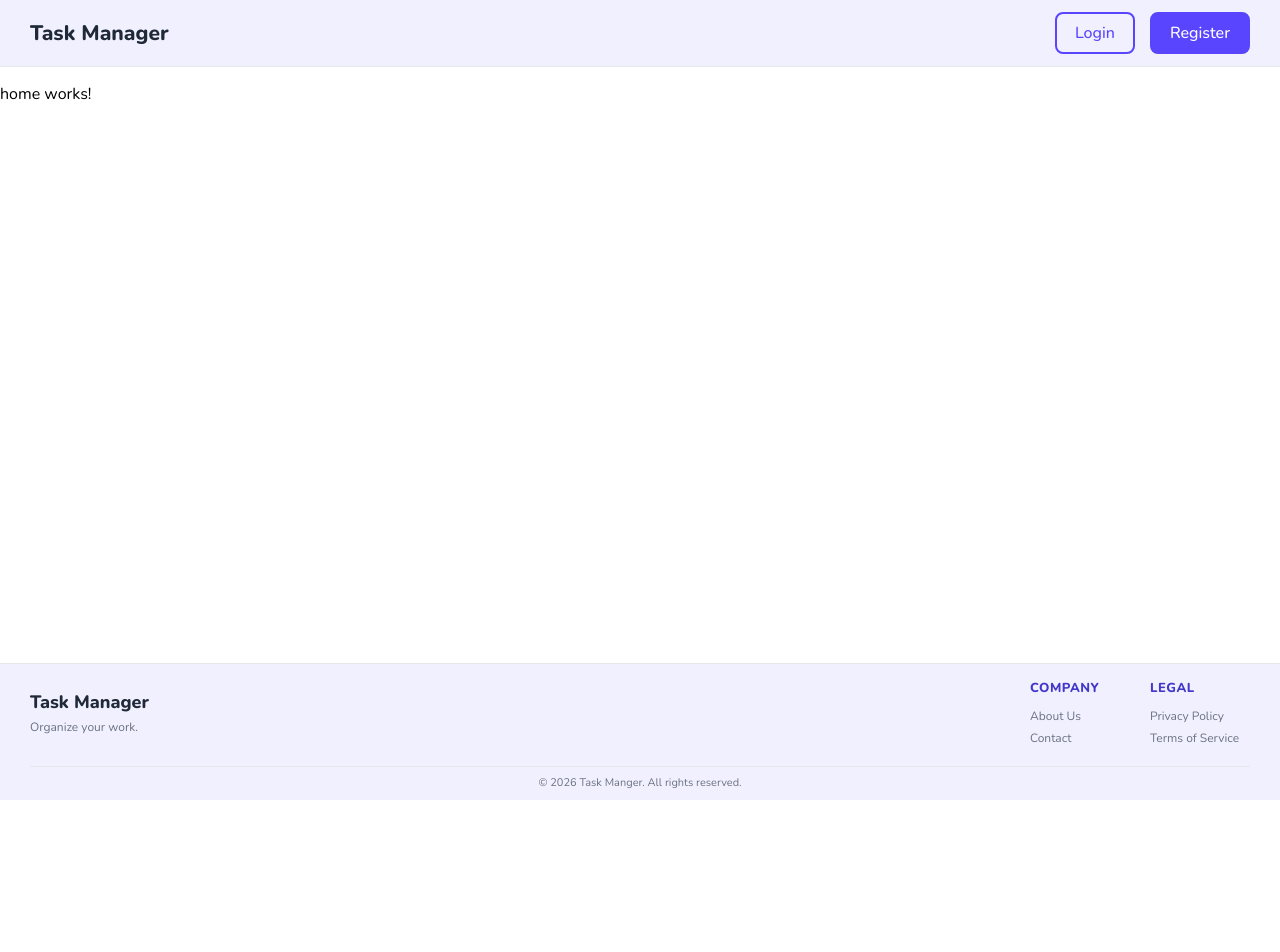
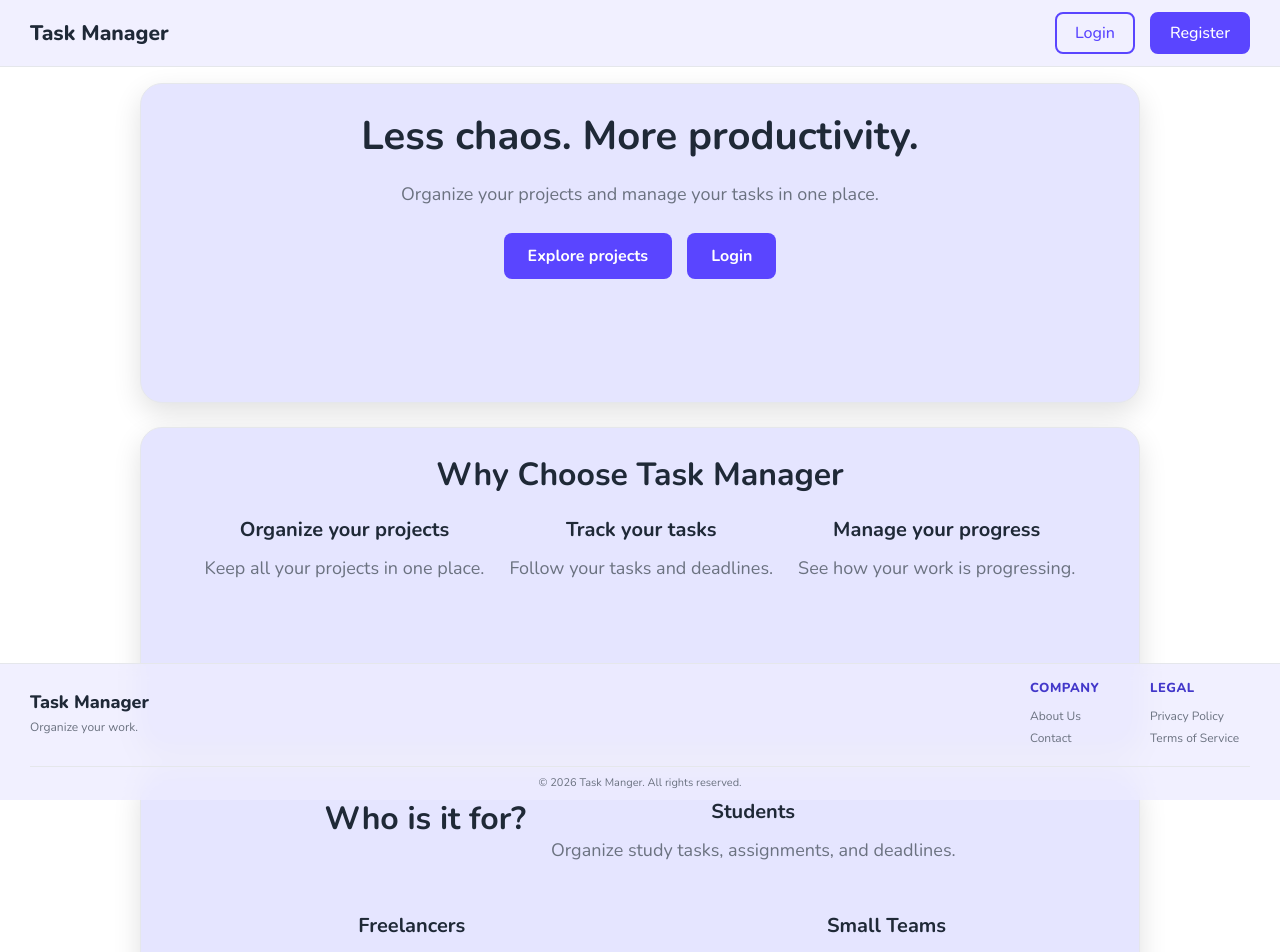
Before and after one commit to Ina2118/task-manager, an Angular app: page / in a window 1280 px wide. Shown: the top 952 px of the page. Before the commit the page ends 800 px from the top, so only its background shows below. Built offline with nearby package versions, Linux system fonts and the light colour scheme.

Commit message:
Add enter animation and improve HTML structure

```diff
--- a/src/app/features/home/home.css
+++ b/src/app/features/home/home.css
@@ -0,0 +1,168 @@
+/* HOME PAGE */
+.home-page-container {
+    box-sizing: border-box;
+    width: 100%;
+    padding: 0 16px 150px;
+    text-align: center;
+}
+
+.stack-section {
+    box-sizing: border-box;
+    width: min(100%, 1000px);
+    min-height: 320px;
+    margin: 0 auto 24px;
+    padding: 28px;
+    background-color:#E5E5FF;
+    border: 1px solid var(--tm-border);
+    border-radius: 22px;
+    box-shadow: 0 10px 28px rgba(0, 0, 0, 0.12);
+    position: sticky;
+}
+
+.home-page-container > section:nth-child(1){
+    z-index: 1;
+    top: 16px;
+    margin-top: 16px;
+}
+
+.home-page-container > section:nth-child(2){
+    z-index: 2;
+    top: 20px;
+}
+
+.home-page-container > section:nth-child(3){
+    z-index: 3;
+    top: 60px;
+}
+
+.home-page-container > section:nth-child(4){
+    z-index: 4;
+    top: 80px;
+}
+
+.home-page-container > section:nth-child(5){
+    z-index: 5;
+    top: 100px;
+}
+
+.home-btn {
+    display: flex;
+    justify-content: center;
+    gap: 15px;
+    flex-wrap: wrap;
+}
+
+.home-page-container h1,
+.home-page-container h2,
+.home-page-container h3 {
+    color: var(--tm-text);
+    font-weight: 700;
+    line-height: 1.2;
+    text-align: center;
+}
+
+.home-page-container h1 {
+    font-size: 40px;
+    margin: 0 0 20px;
+}
+
+.home-page-container h2 {
+    font-size: 32px;
+    margin: 0 0 24px;
+}
+
+.home-page-container h3 {
+    font-size: 20px;
+    margin: 0 0 12px;
+}
+
+.home-page-container p {
+    color: var(--tm-text-secondary);
+    font-size: 18px;
+    line-height: 1.6;
+    margin: 0 0 24px;
+    text-align: center;
+}
+
+.home a {
+    padding: 12px 24px;
+}
+
+.home a,
+.cta-section a {
+    display: inline-block;
+    background-color: var(--tm-btn-primary);
+    color: white;
+    text-decoration: none;
+    border-radius: 8px;
+    font-weight: 700;
+    transition: background-color 0.2s ease, transform 0.2s ease;
+}
+
+.features-list,
+.target-audience-list {
+    display: flex;
+    gap: 25px;
+    justify-content: center;
+    align-items: stretch;
+    flex-wrap: wrap;
+}
+
+.cta-section a {
+    padding: 14px 28px;
+}
+
+.home a:hover,
+.cta-section a:hover {
+    background-color: var(--tm-btn-primary-hover);
+    transform: translateY(-3px);
+}
+
+@keyframes sectionReveal {
+    from {
+        opacity: 0;
+        transform: translateY(40px);
+    }
+
+    to {
+        opacity: 1;
+        transform: translateY(0);
+    }
+}
+
+.section-enter {
+    animation: sectionReveal 0.8s ease-out;
+}
+
+@media (max-width: 600px) {
+    .home-page-container {
+        padding: 0 12px 300px;
+    }
+
+    .stack-section {
+        min-height: 280px;
+        padding: 20px;
+    }
+
+    .home-page-container h1 {
+        font-size: 32px;
+    }
+
+    .home-page-container h2 {
+        font-size: 27px;
+    }
+
+    .home-page-container h3 {
+        font-size: 19px;
+    }
+
+    .home-page-container p {
+        font-size: 16px;
+    }
+
+    .features-list,
+    .target-audience-list {
+        flex-direction: column;
+        gap: 20px;
+    }
+}
--- a/src/app/features/home/home.html
+++ b/src/app/features/home/home.html
@@ -1 +1,114 @@
-<p>home works!</p>
+<main class="home-page-container">
+
+    <section class="home stack-section" #homeSection>
+        @if (homeVisible()){
+            <div animate.enter="section-enter">
+                <h1>Less chaos. More productivity.</h1>
+                <p>Organize your projects and manage your tasks in one place.</p>
+                <div class="home-btn">
+                    <a routerLink="/projects">Explore projects</a>
+                    <a routerLink="/login">Login</a>
+                </div>
+            </div>
+        }
+    </section>
+
+    <section class="features stack-section" #featuresSection>
+        @if (featuresVisible()) {
+            <div animate.enter="section-enter">
+                <h2>Why Choose Task Manager</h2>
+
+
+                <div class="features-list">
+                    <article class="features-card">
+                        <h3>Organize your projects</h3>
+                        <p>Keep all your projects in one place.</p>
+                    </article>
+
+                    <article class="features-card">
+                        <h3>Track your tasks</h3>
+                        <p>Follow your tasks and deadlines.</p>
+                    </article>
+
+                    <article class="features-card">
+                        <h3>Manage your progress</h3>
+                        <p>See how your work is progressing.</p>
+                    </article>
+                </div>
+            </div>
+        }
+    </section>
+
+    <section class="target-audience stack-section" #targetAudienceSection>
+        @if (targetVisible()){
+            <div animate.enter="section-enter">
+                <div class="target-audience-list">
+                    <h2>Who is it for?</h2>
+                    <article class="target-audience-card">
+                        <h3>Students</h3>
+                        <p>Organize study tasks, assignments, and deadlines.</p>
+                    </article>
+
+                    <article class="target-audience-card">
+                        <h3>Freelancers</h3>
+                        <p>Manage multiple projects and keep track of their progress.</p>
+                    </article>
+
+                    <article class="target-audience-card">
+                        <h3>Small Teams</h3>
+                        <p>Work together and keep tasks organized in one place.</p>
+                    </article>
+                </div>
+            </div>
+        }
+    </section>
+
+    <section class="what-you-can-do stack-section" #whatYouCanDoSection>
+    @if (whatYouCanDoVisible()){
+        <div animate.enter="section-enter">
+            <h2>What Can You Do with Task Manager?</h2>
+            <p class="section-description">
+                Everything you need to stay organized and productive.
+            </p>
+
+            <div class="what-you-can-do-list">
+                <article class="what-you-can-do-card">
+                    <h3>Create and Manage Projects</h3>
+                    <p>Create projects, edit their details and keep all your work organized.</p>
+                </article>
+
+            <article class="what-you-can-do-card">
+                <h3>Manage Tasks</h3>
+                <p>Add tasks, update them and organize your work into smaller steps.</p>
+            </article>
+
+            <article class="what-you-can-do-card">
+                <h3>Set Deadlines and Priorities</h3>
+                <p>Keep track of important deadlines and decide what needs attention first.</p>
+            </article>
+
+            <article class="what-you-can-do-card">
+                <h3>Track Your Progress</h3>
+                <p>Monitor your projects and completed tasks from your dashboard.</p>
+            </article>
+
+            <article class="what-you-can-do-card">
+                <h3>Personal Workspace</h3>
+                <p>Access your own projects and manage your tasks in one personal space.</p>
+            </article>
+        </div>
+    </div>
+}
+</section>
+
+<section class="cta-section stack-section" #ctaSection>
+    @if (ctaVisible()){
+        <div animate.enter="section-enter">
+            <h2>Ready to Get Organized?</h2>
+            <p>Start managing your projects and tasks today!</p>
+
+            <a routerLink="/register">Create Your Account</a>
+        </div>
+    }
+</section>
+</main>
--- a/src/app/features/home/home.ts
+++ b/src/app/features/home/home.ts
@@ -1,9 +1,77 @@
-import { Component } from '@angular/core';
+import { Component, AfterViewInit, OnDestroy, ViewChild, ElementRef, signal } from '@angular/core';
+import { RouterLink } from '@angular/router';
 
 @Component({
-  imports: [],
+  imports: [RouterLink],
   selector: 'app-home',
   styleUrl: './home.css',
   templateUrl: './home.html',
 })
-export class Home {}
+export class Home implements AfterViewInit, OnDestroy {
+
+  @ViewChild('homeSection')
+  homeSection!: ElementRef<HTMLElement>;
+
+  @ViewChild('featuresSection')
+  featuresSection!: ElementRef<HTMLElement>;
+
+  @ViewChild('targetAudienceSection')
+  targetAudienceSection!: ElementRef<HTMLElement>;
+
+  @ViewChild('whatYouCanDoSection')
+  whatYouCanDoSection!: ElementRef<HTMLElement>;
+
+  @ViewChild('ctaSection')
+  ctaSection!: ElementRef<HTMLElement>;
+
+  homeVisible = signal(false);
+  featuresVisible = signal(false);
+  targetVisible = signal(false);
+  whatYouCanDoVisible = signal(false);
+  ctaVisible = signal(false);
+
+
+  private observer?: IntersectionObserver;
+
+  ngAfterViewInit(): void {
+
+    const sections = [
+      this.homeSection.nativeElement,
+      this.featuresSection.nativeElement,
+      this.targetAudienceSection.nativeElement,
+      this.whatYouCanDoSection.nativeElement,
+      this.ctaSection.nativeElement
+    ];
+
+    this.observer = new IntersectionObserver((entries) => {
+      entries.forEach((entry) => {
+        if (entry.isIntersecting) {
+          if (entry.target === this.homeSection.nativeElement) {
+            this.homeVisible.set(true);
+          } else if (entry.target === this.featuresSection.nativeElement) {
+            this.featuresVisible.set(true);
+          } else if (entry.target === this.targetAudienceSection.nativeElement) {
+            this.targetVisible.set(true);
+          } else if (entry.target === this.whatYouCanDoSection.nativeElement) {
+            this.whatYouCanDoVisible.set(true);
+          } else if (entry.target === this.ctaSection.nativeElement) {
+            this.ctaVisible.set(true);
+          }
+
+          this.observer?.unobserve(entry.target);
+
+        }
+
+      });
+
+    }, { threshold: 0.15 });
+
+    sections.forEach((section) => {
+      this.observer?.observe(section);
+    });
+  }
+
+  ngOnDestroy(): void {
+    this.observer?.disconnect();
+  }
+}
```
